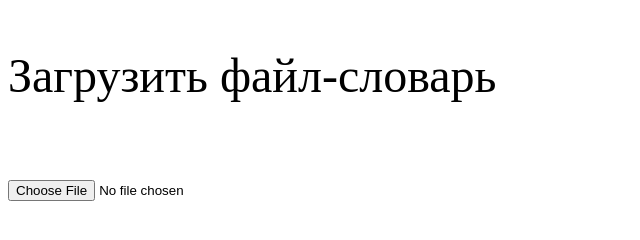
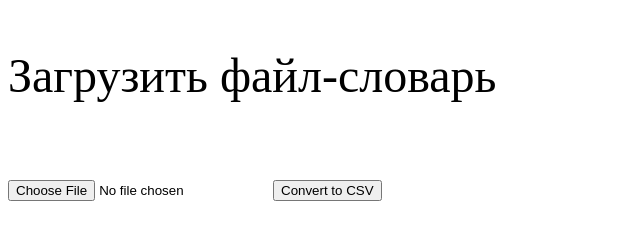
Before and after one commit to meteysh/english, a plain HTML site: page index.html in a window 1280 px wide. Shown: the whole page, without its empty margins (0-640 px from the left). Drawn offline with Linux system fonts and the light colour scheme.

Commit message:
added Convert to CSV

```diff
--- /dev/null
+++ b/downloadCsv.js
@@ -0,0 +1,25 @@
+function downloadCSV() {
+    // Получение данных из Local Storage
+    const jsonData = localStorage.getItem('parsedData');
+    const errorElement = document.getElementById('error');
+    if (jsonData) {
+        errorElement.textContent = '';//очистить ошибку
+        var words = JSON.parse(jsonData);
+    } else {
+        errorElement.textContent = 'Загрузить файл-словарь';
+    }
+    console.log(words);
+    var csvContent = "data:text/csv;charset=utf-8,";
+
+    words.forEach(function(rowArray) {
+        var row = rowArray.join(",");
+        csvContent += row + "\r\n";
+    });
+
+    var encodedUri = encodeURI(csvContent);
+    var link = document.createElement("a");
+    link.setAttribute("href", encodedUri);
+    link.setAttribute("download", "words.csv");
+    document.body.appendChild(link); // добавляем ссылку на элемент body
+    link.click(); // нажимаем на ссылку для начала загрузки
+}
--- a/index.html
+++ b/index.html
@@ -14,7 +14,9 @@
     <p><span id="translation"></span></p>
     <p><span id="error"></span></p>
     <input type="file" id="fileUpload" accept=".txt">
+    <button onclick="downloadCSV()">Convert to CSV</button>
     <script src="uploadFile.js"></script>
     <script src="trainer.js"></script>
+    <script src="downloadCsv.js"></script>
 </body>
 </html>
```
